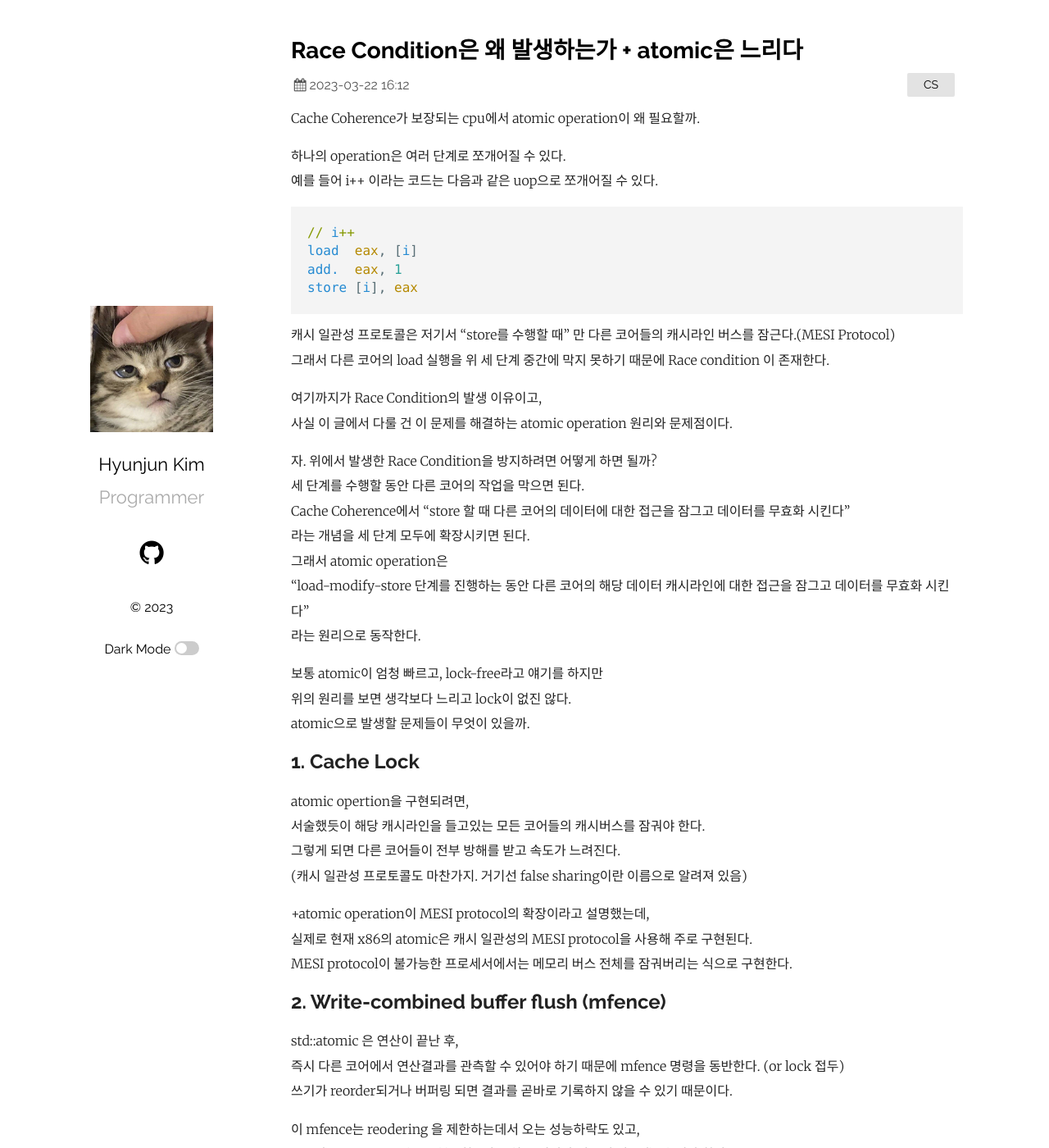
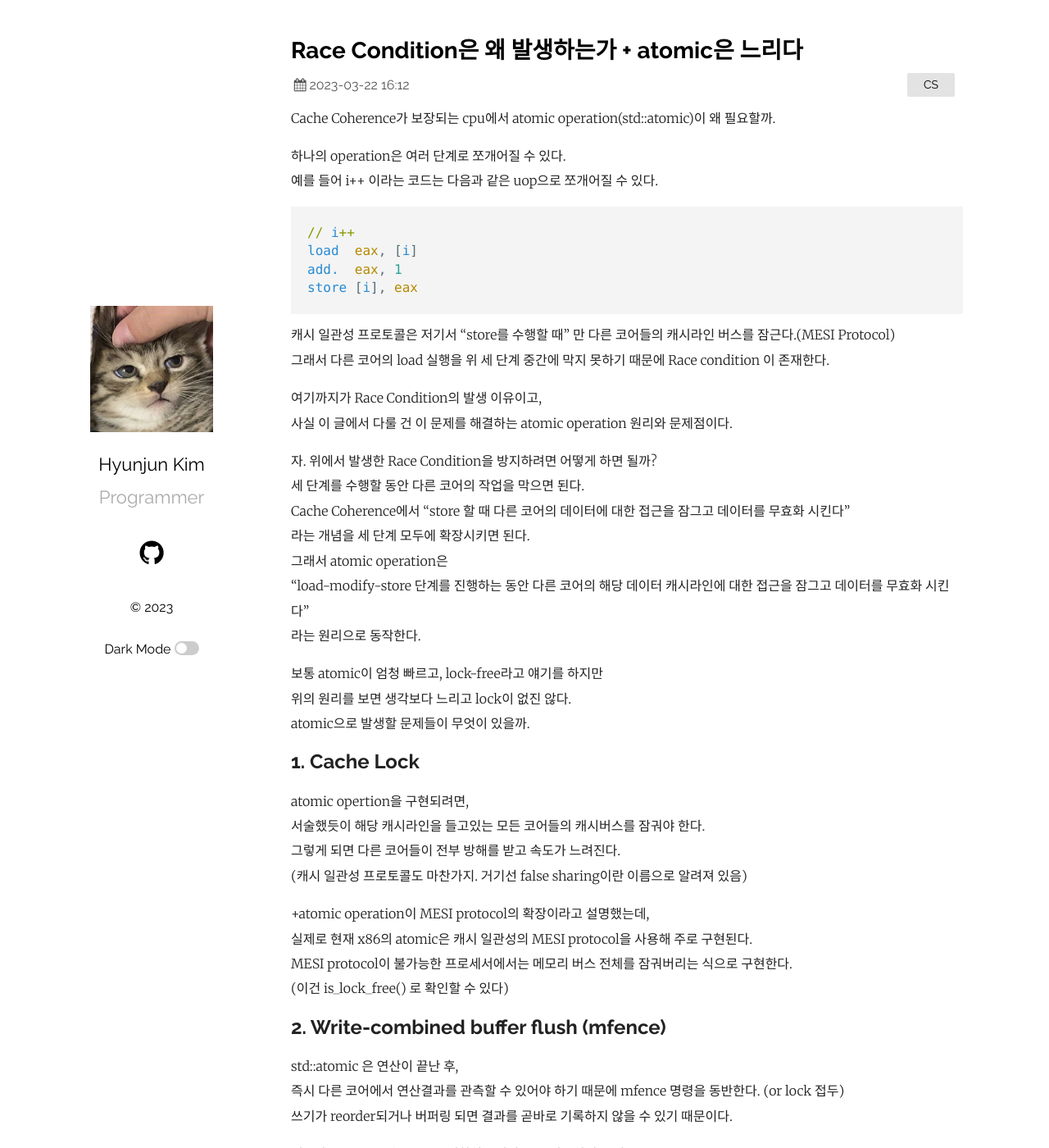
Before and after one commit to Ria9993/Ria9993.github.io, a Jekyll site: the page built from _posts/2023-03-22-race-condition-atomic.md, in a window 1280 px wide and 1400 px high. Shown: the whole window at 82% size. Built offline with Jekyll 4.4.1, drawn with Linux system fonts in a browser that asks for light colours; comment, search, counter and statistics services are not loaded; some of the changed text lies outside the part shown.

Commit message:
Update 2023-03-22-race-condition-atomic.md

```diff
--- a/_posts/2023-03-22-race-condition-atomic.md
+++ b/_posts/2023-03-22-race-condition-atomic.md
@@ -5,7 +5,7 @@
 categories: CS
 comments: true
 ---
-Cache Coherence가 보장되는 cpu에서 atomic operation이 왜 필요할까.
+Cache Coherence가 보장되는 cpu에서 atomic operation(std::atomic)이 왜 필요할까.
 
 하나의 operation은 여러 단계로 쪼개어질 수 있다.
 예를 들어 i++ 이라는 코드는 다음과 같은 uop으로 쪼개어질 수 있다.
@@ -42,6 +42,7 @@
 +atomic operation이 MESI protocol의 확장이라고 설명했는데,
 실제로 현재 x86의 atomic은 캐시 일관성의 MESI protocol을 사용해 주로 구현된다.
 MESI protocol이 불가능한 프로세서에서는 메모리 버스 전체를 잠궈버리는 식으로 구현한다.
+(이건 is_lock_free() 로 확인할 수 있다)
 
 ## 2. Write-combined buffer flush (mfence)
 std::atomic 은 연산이 끝난 후,
@@ -60,6 +61,7 @@
 만약 write-combined buffer가 캐시라인 단위로 꽉 채워지지 않았다면
 캐시라인 단위로 한번에 전송하지 못하고 워드단위로 하나하나 메모리에 써야한다.
 이러면 엄청난 병목이 발생하게 된다.
+(CACHE - DRAM 간의 전송은 워드단위만 가능하지만 CACHE - CACHE 간의 전송은 캐시라인 사이즈로 한 방에 전송 가능하다)
 
 ## 성능저하 예시 - spinlock
 mutex 같은 다른 lock 들도 결국에 atomic operation을 내부적으로 사용해야 한다.
```
